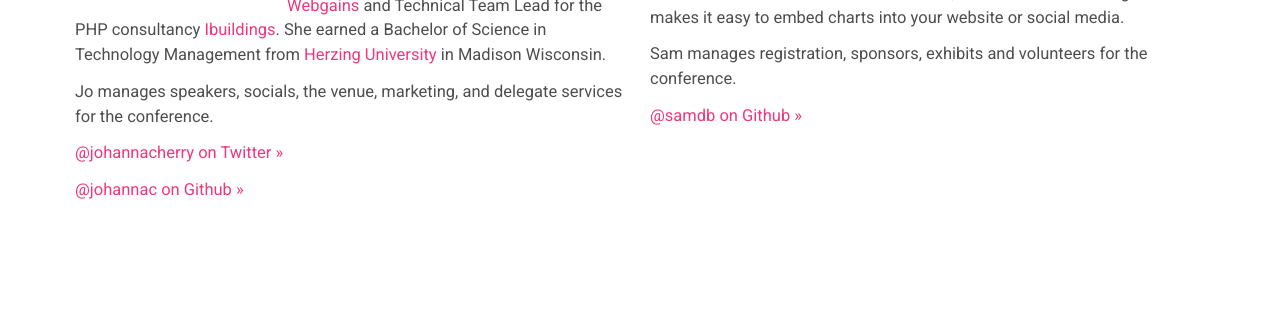
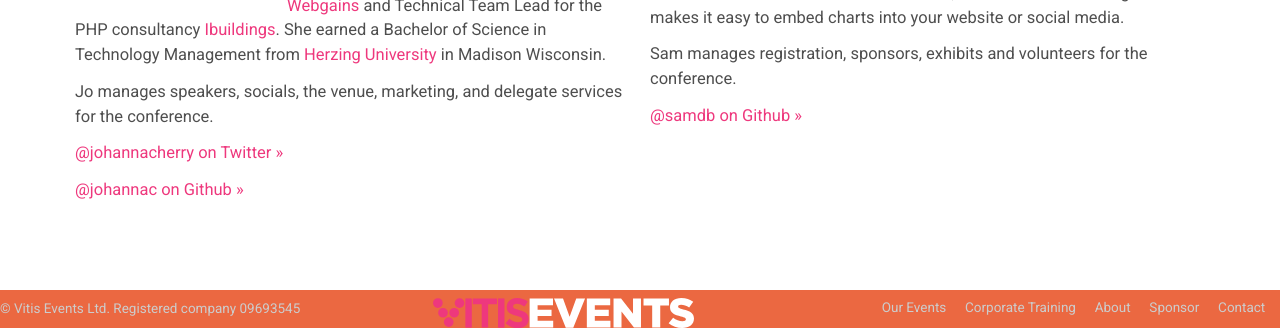
Before and after one commit to vitisevents/vitis-website, a Jekyll site: the page built from index.html, in a window 1280 px wide and 900 px high, scrolled down 1102 px, cut to the strip 572-900 px from the top of the window. Built offline with Jekyll 4.4.1, drawn with Linux system fonts in a browser that asks for light colours; nearby versions of some CDN libraries; some web fonts are replaced; library files that are not in the unit come from our copies; comment, search, counter and statistics services are not loaded; before the commit the page ends 1964 px from its top, so only the background shows below that.

Commit message:
Style footer

```diff
--- a/_includes/footer.html
+++ b/_includes/footer.html
@@ -1,3 +1,18 @@
-<footer id="footer-container">
-
+<footer id="footer-container" class="page-footer">
+    <div class="grid">
+        <div class="grid__item u-1/3@md u-1/3@sm">
+            <p>&copy; Vitis Events Ltd. Registered company 09693545</p>
+        </div>
+        <div class="grid__item u-1/3@md u-1/3@sm">
+            <a href="/" class="page-footer__logo">
+                <img src="/assets/images/vitis-events.svg" alt="Vitis Events">
+            </a>
+        </div>
+        <div class="grid__item u-1/3@md u-1/3@sm">
+            <ul class="main-menu">
+                {% assign pages_list = site.pages %}
+                {% assign group = 'navigation' %}
+                {% include pages_list %}
+            </ul>
+        </div>
 </footer>
```
Also changed, not shown: assets/sass/components/_page-footer.scss (added, +18 -0 lines).
